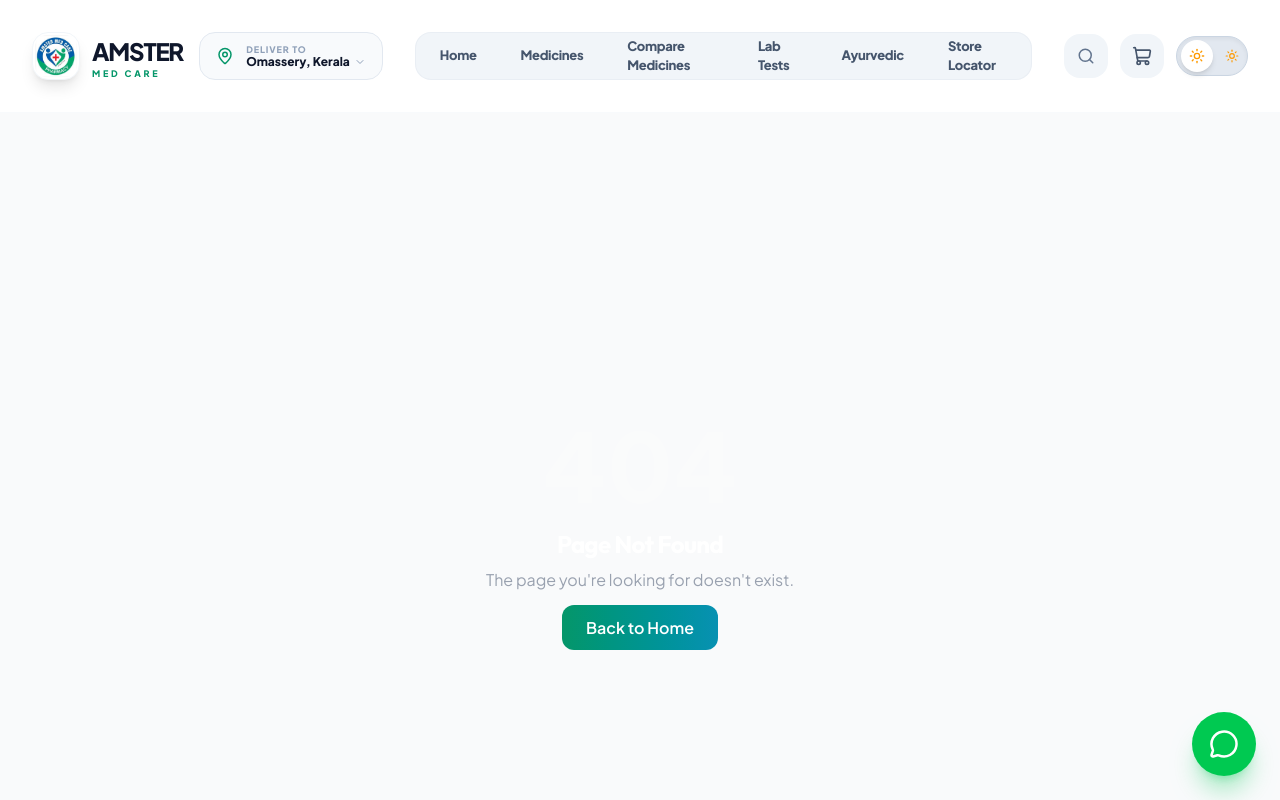
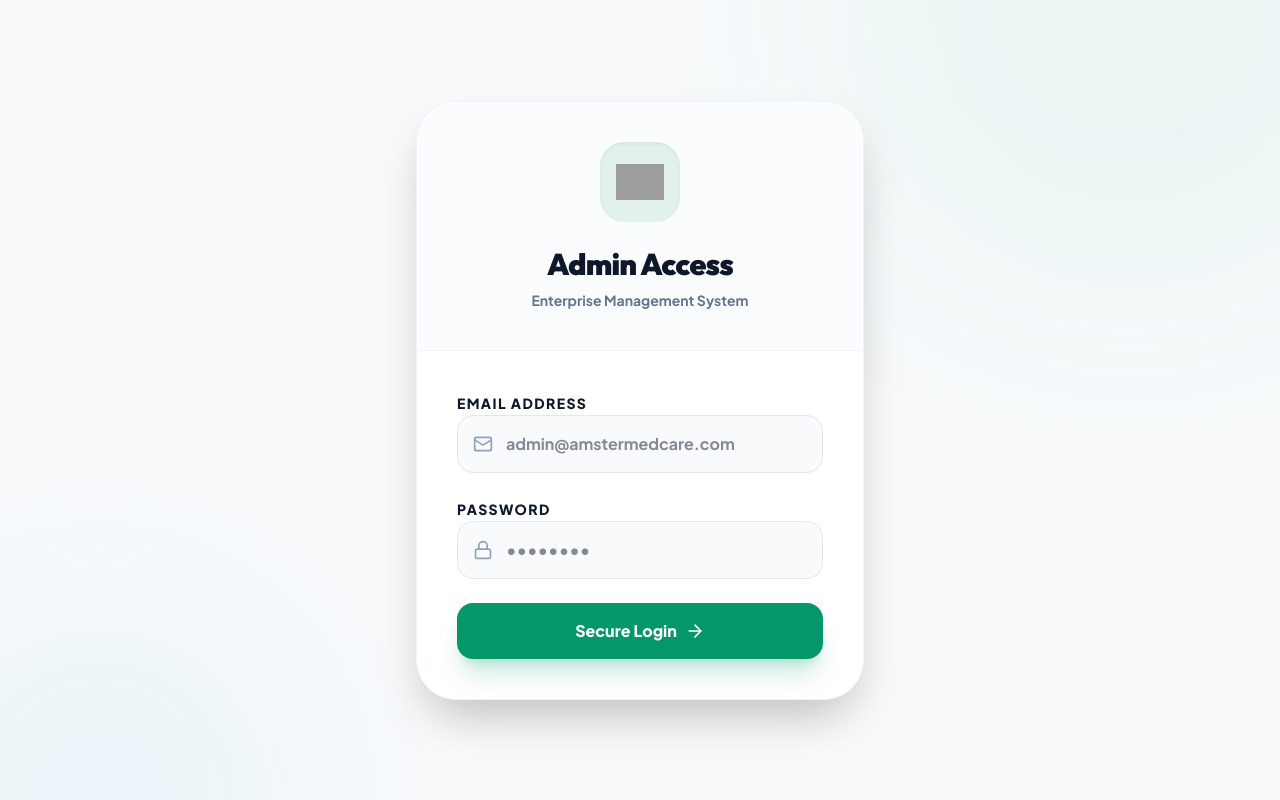
Before and after one commit to ibmdigitech/medical_shop_india, a React (Vite) app: page /admin/login in a window 1280 px wide. Shown: the top 800 px of the page. Built offline with nearby package versions, Linux system fonts and the light colour scheme; grey boxes are pictures that could not be loaded.

Commit message:
feat: secure admin dashboard with login page and protected routes

```diff
--- /dev/null
+++ b/src/components/admin/AdminProtectedRoute.jsx
@@ -0,0 +1,14 @@
+import { Navigate, Outlet } from 'react-router-dom';
+
+export default function AdminProtectedRoute() {
+  // Check if admin is authenticated (This is a frontend simulation)
+  // In production, validate JWT token from cookies/localStorage via a Context or Redux store
+  const isAuthenticated = localStorage.getItem('adminToken') !== null;
+
+  if (!isAuthenticated) {
+    // Redirect them to the /admin/login page, but save the current location they were trying to go to
+    return <Navigate to="/admin/login" replace />;
+  }
+
+  return <Outlet />;
+}
--- a/src/layouts/AdminLayout.jsx
+++ b/src/layouts/AdminLayout.jsx
@@ -27,6 +27,7 @@ export default function AdminLayout() {
   const navigate = useNavigate();
 
   const handleLogout = () => {
+    localStorage.removeItem('adminToken');
     navigate('/');
   };
 
--- /dev/null
+++ b/src/pages/admin/AdminLogin.jsx
@@ -0,0 +1,102 @@
+import { useState } from 'react';
+import { useNavigate } from 'react-router-dom';
+import { Lock, Mail, ArrowRight, ShieldCheck } from 'lucide-react';
+import { motion } from 'framer-motion';
+import logo from '../assets/logo.png';
+
+export default function AdminLogin() {
+  const [email, setEmail] = useState('');
+  const [password, setPassword] = useState('');
+  const [error, setError] = useState('');
+  const [isLoading, setIsLoading] = useState(false);
+  const navigate = useNavigate();
+
+  const handleLogin = (e) => {
+    e.preventDefault();
+    setError('');
+    setIsLoading(true);
+
+    // Simulated Authentication - In production, connect this to your JWT/REST API
+    setTimeout(() => {
+      if (email === 'admin@amstermedcare.com' && password === 'admin123') {
+        // Save dummy token
+        localStorage.setItem('adminToken', 'simulated_jwt_token_123');
+        navigate('/admin/dashboard');
+      } else {
+        setError('Invalid credentials. For demo use: admin@amstermedcare.com / admin123');
+        setIsLoading(false);
+      }
+    }, 1000);
+  };
+
+  return (
+    <div className="min-h-screen bg-slate-50 dark:bg-dark flex items-center justify-center p-4 relative overflow-hidden">
+      {/* Background Decorative Elements */}
+      <div className="absolute top-0 right-0 w-[600px] h-[600px] bg-primary/5 rounded-full blur-[100px] -translate-y-1/2 translate-x-1/4" />
+      <div className="absolute bottom-0 left-0 w-[400px] h-[400px] bg-secondary/5 rounded-full blur-[80px] translate-y-1/2 -translate-x-1/4" />
+
+      <motion.div
+        initial={{ opacity: 0, y: 20 }}
+        animate={{ opacity: 1, y: 0 }}
+        className="w-full max-w-md bg-white dark:bg-dark-card rounded-[40px] shadow-2xl border border-slate-100 dark:border-white/5 relative z-10 overflow-hidden"
+      >
+        <div className="p-10 text-center border-b border-slate-100 dark:border-white/5 bg-slate-50/50 dark:bg-white/5">
+          <div className="w-20 h-20 bg-primary/10 rounded-3xl flex items-center justify-center mx-auto mb-6 shadow-inner">
+            <img src={logo} alt="Amster Logo" className="w-12 h-12 object-contain" />
+          </div>
+          <h1 className="text-3xl font-black text-slate-900 dark:text-white mb-2">Admin Access</h1>
+          <p className="text-slate-500 dark:text-gray-400 font-bold text-sm">Enterprise Management System</p>
+        </div>
+
+        <div className="p-10">
+          {error && (
+            <motion.div initial={{ opacity: 0, scale: 0.95 }} animate={{ opacity: 1, scale: 1 }} className="mb-6 p-4 bg-rose-50 dark:bg-rose-500/10 border border-rose-200 dark:border-rose-500/20 text-rose-600 dark:text-rose-400 rounded-2xl text-sm font-bold flex items-center gap-3">
+              <ShieldCheck size={18} /> {error}
+            </motion.div>
+          )}
+
+          <form onSubmit={handleLogin} className="space-y-6">
+            <div className="space-y-2">
+              <label className="text-sm font-black text-slate-900 dark:text-white uppercase tracking-widest">Email Address</label>
+              <div className="relative">
+                <Mail size={20} className="absolute left-4 top-1/2 -translate-y-1/2 text-slate-400" />
+                <input
+                  type="email"
+                  value={email}
+                  onChange={(e) => setEmail(e.target.value)}
+                  placeholder="admin@amstermedcare.com"
+                  className="w-full pl-12 pr-4 py-4 bg-slate-50 dark:bg-dark border border-slate-200 dark:border-white/10 rounded-2xl outline-none focus:border-primary focus:ring-2 focus:ring-primary/20 text-slate-900 dark:text-white font-bold transition-all"
+                  required
+                />
+              </div>
+            </div>
+
+            <div className="space-y-2">
+              <label className="text-sm font-black text-slate-900 dark:text-white uppercase tracking-widest">Password</label>
+              <div className="relative">
+                <Lock size={20} className="absolute left-4 top-1/2 -translate-y-1/2 text-slate-400" />
+                <input
+                  type="password"
+                  value={password}
+                  onChange={(e) => setPassword(e.target.value)}
+                  placeholder="••••••••"
+                  className="w-full pl-12 pr-4 py-4 bg-slate-50 dark:bg-dark border border-slate-200 dark:border-white/10 rounded-2xl outline-none focus:border-primary focus:ring-2 focus:ring-primary/20 text-slate-900 dark:text-white font-bold transition-all"
+                  required
+                />
+              </div>
+            </div>
+
+            <button
+              type="submit"
+              disabled={isLoading}
+              className="w-full py-4 bg-primary hover:bg-primary-dark text-white font-black rounded-2xl shadow-xl shadow-primary/20 transition-all flex items-center justify-center gap-2 group disabled:opacity-70"
+            >
+              {isLoading ? 'Authenticating...' : 'Secure Login'}
+              {!isLoading && <ArrowRight size={20} className="group-hover:translate-x-1 transition-transform" />}
+            </button>
+          </form>
+        </div>
+      </motion.div>
+    </div>
+  );
+}
--- a/src/routes/AppRouter.jsx
+++ b/src/routes/AppRouter.jsx
@@ -5,9 +5,11 @@ import AdminLayout from '../layouts/AdminLayout';
 import LoadingSpinner from '../components/LoadingSpinner';
 
 // Admin Pages
+import AdminLogin from '../pages/admin/AdminLogin';
 import AdminDashboard from '../pages/admin/AdminDashboard';
 import AdminProducts from '../pages/admin/AdminProducts';
 import AdminOrders from '../pages/admin/AdminOrders';
+import AdminProtectedRoute from '../components/admin/AdminProtectedRoute';
 
 import HomePage from '../pages/HomePage';
 import MedicinesPage from '../pages/MedicinesPage';
@@ -75,13 +77,18 @@ export default function AppRouter() {
           <Route path="*" element={<NotFound />} />
         </Route>
 
-        {/* Admin Routes */}
-        <Route path="/admin" element={<AdminLayout />}>
-          <Route index element={<AdminDashboard />} />
-          <Route path="dashboard" element={<AdminDashboard />} />
-          <Route path="products" element={<AdminProducts />} />
-          <Route path="orders" element={<AdminOrders />} />
-          {/* Add more admin routes here in the future */}
+        {/* Admin Login (Public) */}
+        <Route path="/admin/login" element={<AdminLogin />} />
+
+        {/* Admin Routes (Protected) */}
+        <Route path="/admin" element={<AdminProtectedRoute />}>
+          <Route element={<AdminLayout />}>
+            <Route index element={<AdminDashboard />} />
+            <Route path="dashboard" element={<AdminDashboard />} />
+            <Route path="products" element={<AdminProducts />} />
+            <Route path="orders" element={<AdminOrders />} />
+            {/* Add more admin routes here in the future */}
+          </Route>
         </Route>
       </Routes>
     </Suspense>
```
